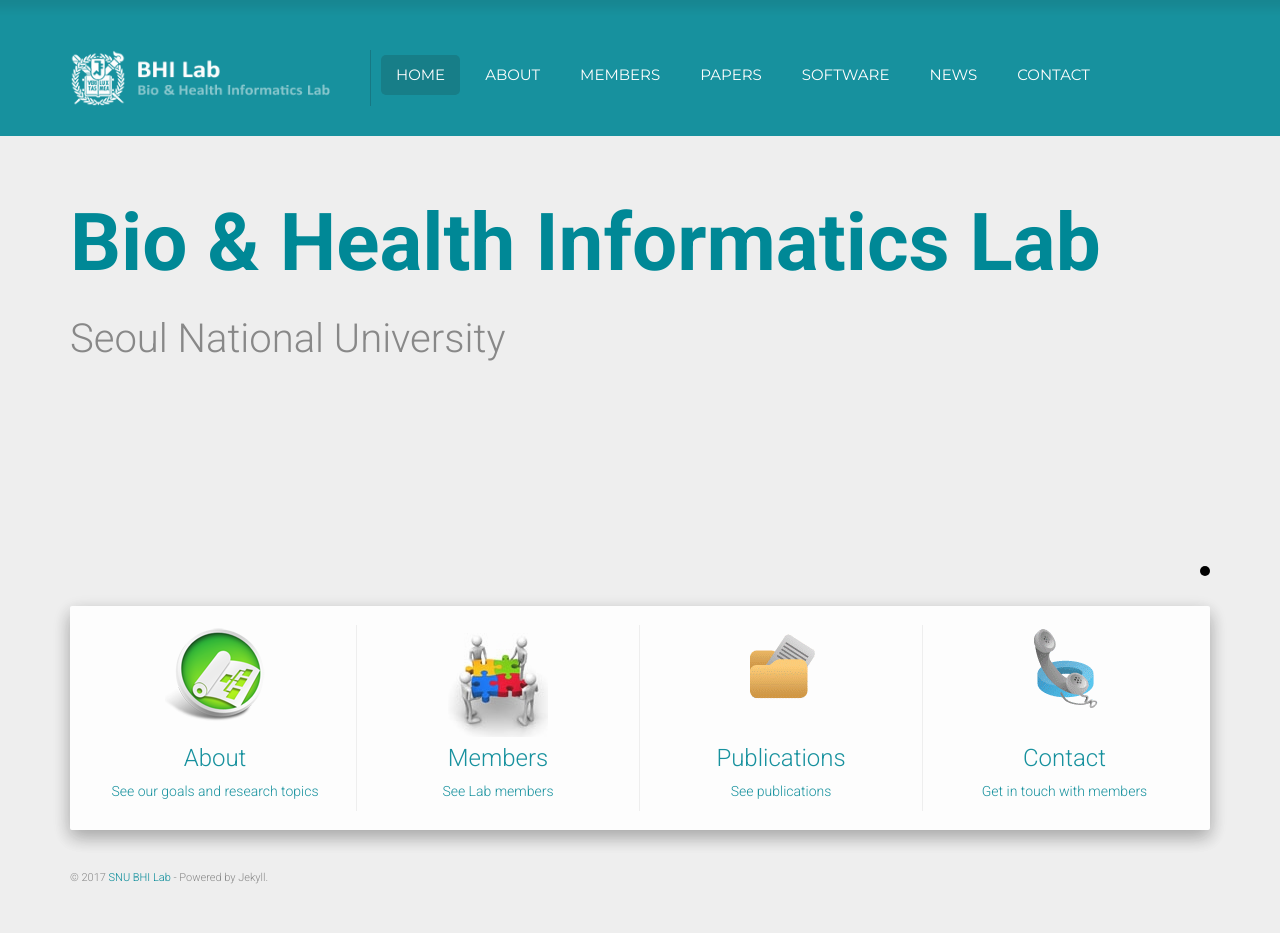
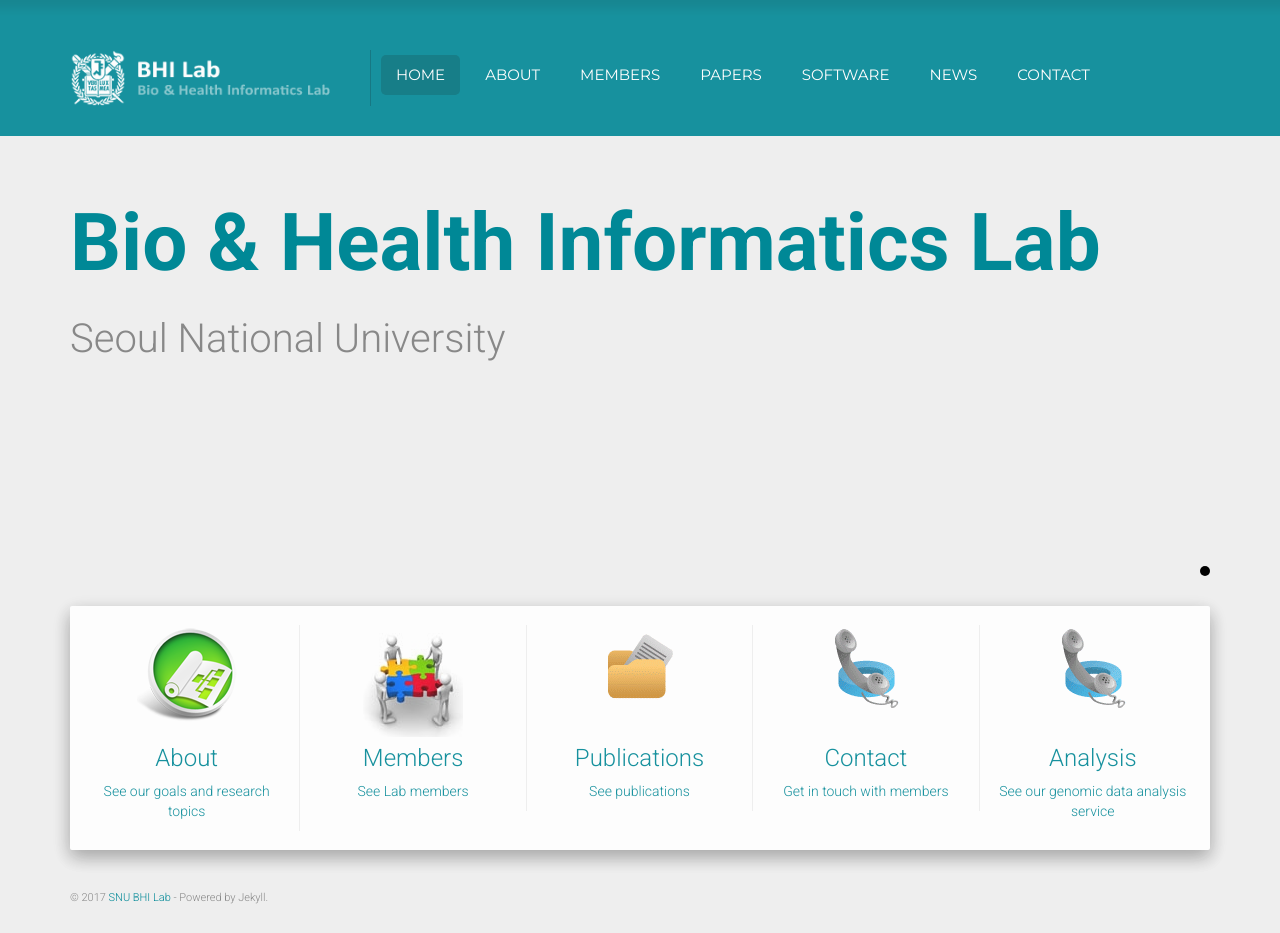
Before and after one commit to solanoon/bhi-kimlab.github.io, a Jekyll site: the page built from index.html, in a window 1280 px wide. Built offline with Jekyll 4.4.1, drawn with Linux system fonts in a browser that asks for light colours; nearby versions of some CDN libraries.

Commit message:
added Analysis menu in index page

```diff
--- a/index.html
+++ b/index.html
@@ -26,7 +26,7 @@ bodyclass: "body_intro"
 <div class="well">
   <!-- 3 types of actions ... -->
   <div class="row intro">
-    <div class="col-sm-3">
+    <div class="col-sm-3 col-sm-20">
       <a href="{{ site.baseurl }}/about/">
       <div class="img">
         <img src="{{ site.baseurl }}/static/img/home_projects.png">
@@ -35,7 +35,7 @@ bodyclass: "body_intro"
       <p>See our goals and research topics</p>
       </a>
     </div>
-    <div class="col-sm-3">
+    <div class="col-sm-3 col-sm-20">
       <a href="{{ site.baseurl }}/members/">
       <div class="img">
         <img src="{{ site.baseurl }}/static/img/home_members.jpg">
@@ -44,7 +44,7 @@ bodyclass: "body_intro"
       <p>See Lab members</p>
       </a>
     </div>
-    <div class="col-sm-3">
+    <div class="col-sm-3 col-sm-20">
       <a href="{{ site.baseurl }}/publications/">
       <div class="img">
         <img src="{{ site.baseurl }}/static/img/home_publications.gif">
@@ -53,7 +53,7 @@ bodyclass: "body_intro"
       <p>See publications</p>
       </a>
     </div>
-    <div class="col-sm-3">
+    <div class="col-sm-3 col-sm-20">
       <a href="{{ site.baseurl }}/contact/">
       <div class="img">
         <img src="{{ site.baseurl }}/static/img/home_contact.gif">
@@ -62,5 +62,14 @@ bodyclass: "body_intro"
       <p>Get in touch with members</p>
       </a>
     </div>
+    <div class="col-sm-3 col-sm-20">
+      <a href="http://biohealth.snu.ac.kr/analysis_service">
+      <div class="img">
+        <img src="{{ site.baseurl }}/static/img/home_contact.gif">
+      </div>
+      <h3>Analysis</h3>
+      <p>See our genomic data analysis service</p>
+      </a>
+    </div>
   </div>
 </div><!-- end #home -->
--- a/static/css/main.css
+++ b/static/css/main.css
@@ -403,6 +403,7 @@ footer {
     padding: 10px 0 0 0;
     margin-top: 10px;
   }
+  .col-sm-20 { width: 20%; /* overlap */ }
 }
 
 @media (min-width: 992px) {
@@ -414,6 +415,7 @@ footer {
   .container .rightCol {
     width: 680px;
   }
+  .col-ms-20 { width: 20%; /* overlap */ }
 }
 
 
```
